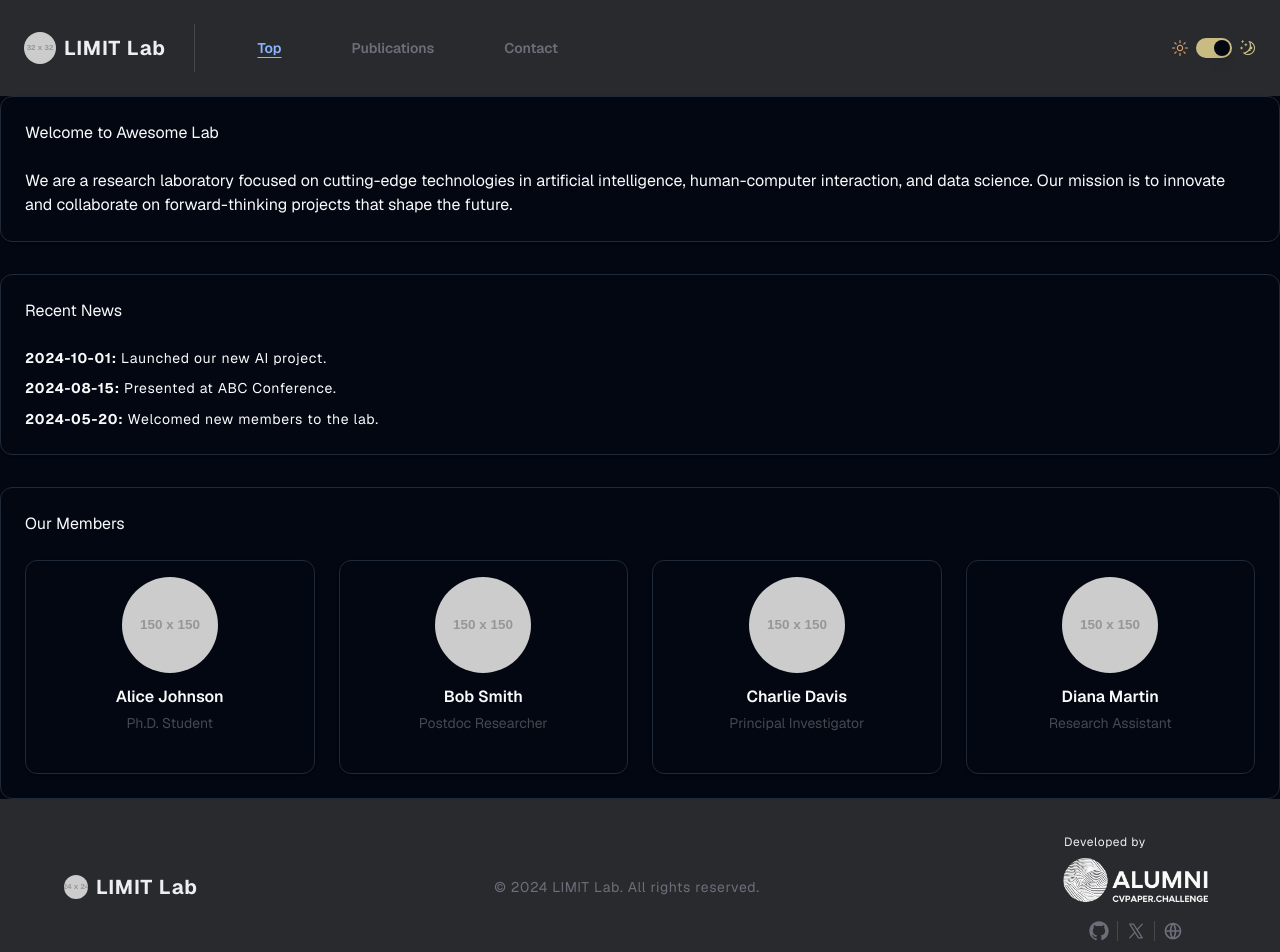
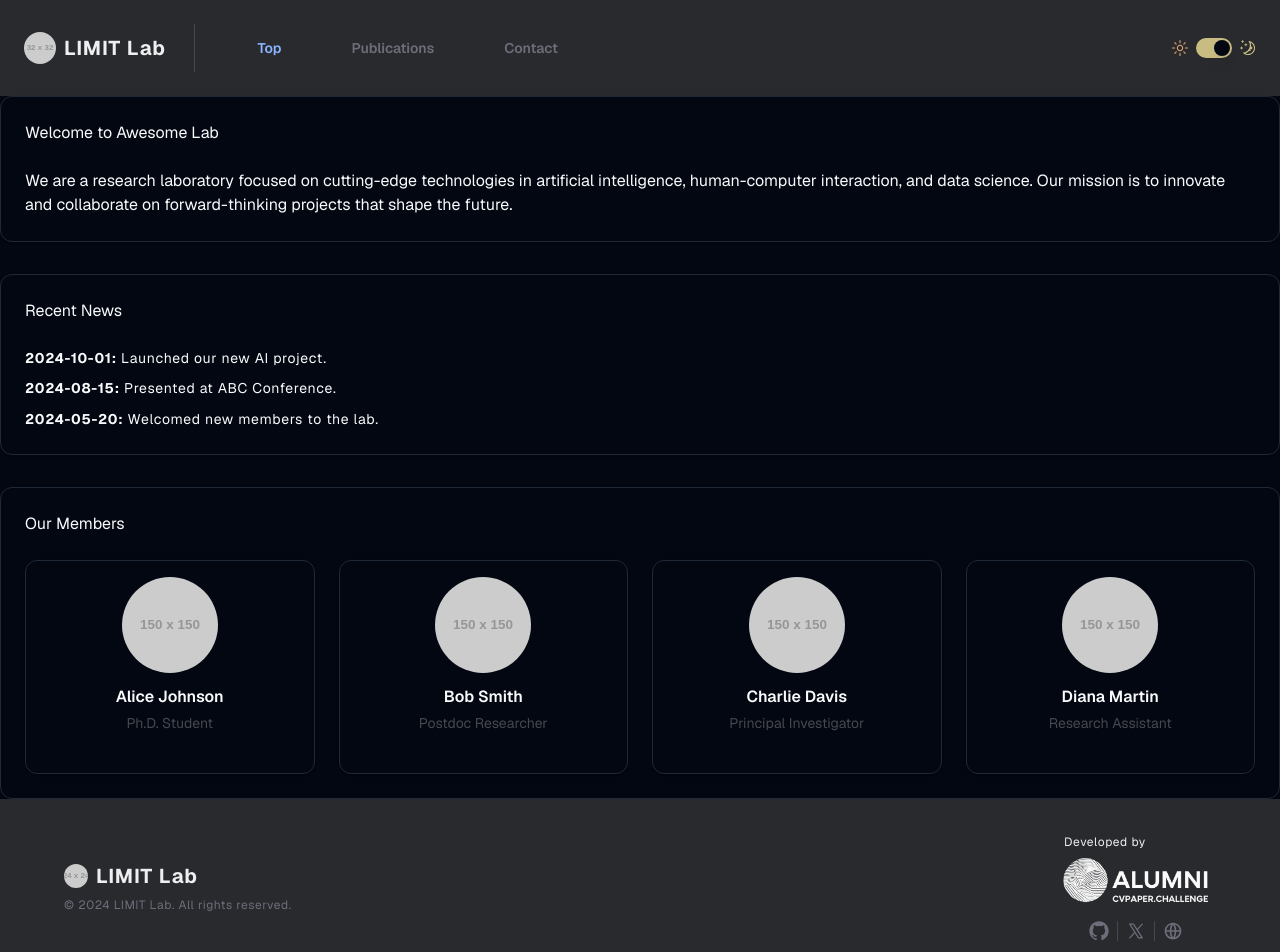
Before and after one commit to cvpaperchallenge-alumni/limit-lab-homepage, a Next.js app: page / in a window 1280 px wide. Shown: the top 952 px of the page. Built offline with nearby package versions, Linux system fonts and the light colour scheme; what tailwindcss-animated would draw is missing.

Commit message:
:art: Update design

```diff
--- a/src/components/footer.tsx
+++ b/src/components/footer.tsx
@@ -28,22 +28,22 @@ export function Footer() {
     <div className="flex h-44 w-full justify-center bg-secondary p-6 text-secondary-foreground">
       <div className="flex w-full max-w-[1500px] flex-col items-center justify-between md:flex-row">
         {/* Placeholder logo */}
-        <div className="flex flex-col items-center gap-1">
-          <div className="mt-1 flex items-center space-x-2 md:ml-10 md:mt-0">
+        <div className="flex flex-col items-center gap-1 md:ml-10 md:items-start">
+          <div className="mt-1 flex items-center space-x-2 md:mt-0">
             <Avatar className="size-6">
               <AvatarImage src="https://via.placeholder.com/24" alt="Logo" />
               <AvatarFallback>AL</AvatarFallback>
             </Avatar>
             <span className="text-xl font-bold">LIMIT Lab</span>
           </div>
-          <div className="text-xxs text-sub md:hidden">
+          <div className="text-xxs text-sub">
             © 2024 LIMIT Lab. All rights reserved.
           </div>
         </div>
 
-        <div className="hidden text-sub md:mt-0 md:block md:text-s">
+        {/* <div className="hidden text-sub md:mt-0 md:block md:text-s">
           © 2024 LIMIT Lab. All rights reserved.
-        </div>
+        </div> */}
 
         <div className="flex flex-col-reverse items-center gap-2 md:mr-10 md:flex-col md:items-start md:gap-0">
           <div className="flex gap-2 text-xxxs md:pl-2 md:text-xxs">
--- a/src/components/header.tsx
+++ b/src/components/header.tsx
@@ -105,7 +105,7 @@ export function Header() {
                   <span
                     className={
                       page === 'top'
-                        ? 'text-accent-foreground underline'
+                        ? 'text-accent-foreground'
                         : 'text-sub group-hover:text-secondary-foreground'
                     }
                   >
@@ -140,7 +140,7 @@ export function Header() {
                   <span
                     className={
                       page === 'publication'
-                        ? 'text-accent-foreground underline'
+                        ? 'text-accent-foreground'
                         : 'text-sub group-hover:text-secondary-foreground'
                     }
                   >
@@ -175,7 +175,7 @@ export function Header() {
                   <span
                     className={
                       page === 'contact'
-                        ? 'text-accent-foreground underline'
+                        ? 'text-accent-foreground'
                         : 'text-sub group-hover:text-secondary-foreground'
                     }
                   >
```
